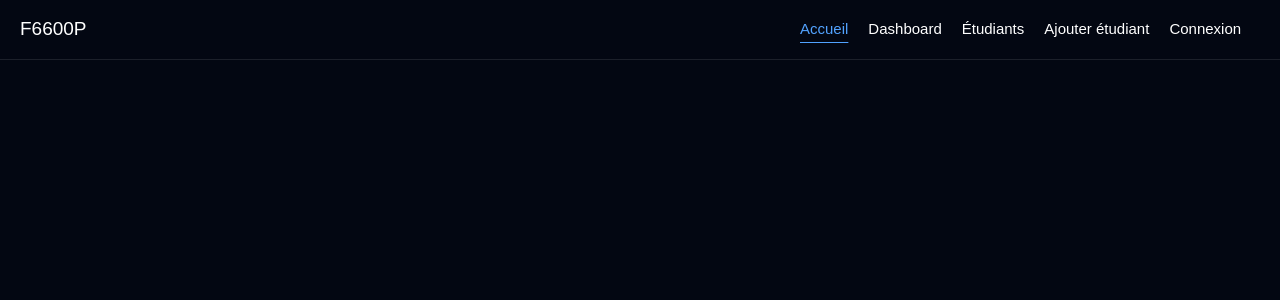
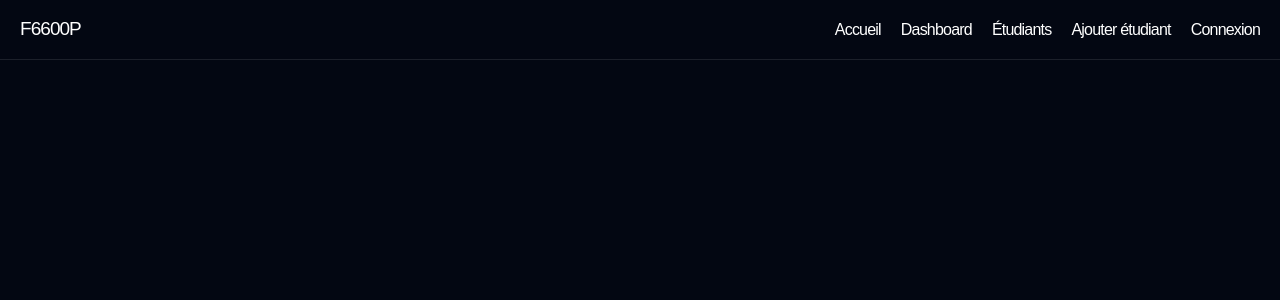
Before and after one commit to Zaami-Stack/Gestion-des-tudiants, a React (Vite) app: page / in a window 1280 px wide. Shown: the top 300 px of the page. Built offline with nearby package versions, Linux system fonts and the light colour scheme; a web font is replaced by a local one.

Commit message:
feat: update Header component styles and improve navigation link hover effects

```diff
--- a/src/components/Header.jsx
+++ b/src/components/Header.jsx
@@ -25,37 +25,31 @@ export default function Header() {
           <RiMenu3Line />
         </button>
 
-        <Link className="font-light flex items-center gap-2" to={"/"}>
+        <Link className="font-light flex items-center gap-2 tracking-tighter" to={"/"}>
           F6600P
         </Link>
       </div>
-      <nav className="right w-115    hidden md:flex">
-        <ul className="flex items-center gap-5 text-[15px] ">
+      <nav className="right  flex-1 justify-end hidden md:flex">
+        <ul className="flex items-center gap-5 text-[16px] tracking-tighter ">
           <li>
             <NavLink
-              className={({ isActive }) =>
-                isActive ? "text-blue-400 underline-offset-8 underline" : ""
-              }
-              to={"/"}
+                className="hover:text-gray-100/90"
+                to={"/"}
             >
               Accueil
             </NavLink>
           </li>
           <li>
             <NavLink
-              className={({ isActive }) =>
-                isActive ? "text-blue-400 underline-offset-8 underline" : ""
-              }
-              to={"/dashboard"}
+                className="hover:text-gray-100/90"
+                to={"/dashboard"}
             >
               Dashboard
             </NavLink>
           </li>
           <li>
             <NavLink
-              className={({ isActive }) =>
-                isActive ? "text-blue-400 underline-offset-8 underline" : ""
-              }
+              className="hover:text-gray-100/90"
               to={"/students"}
             >
               Étudiants
@@ -63,9 +57,7 @@ export default function Header() {
           </li>
           <li>
             <NavLink
-              className={({ isActive }) =>
-                isActive ? "text-blue-400 underline-offset-8 underline" : ""
-              }
+              className="hover:text-gray-100/90"
               to={"/students/add"}
             >
               Ajouter étudiant
@@ -73,10 +65,8 @@ export default function Header() {
           </li>
           <li>
             <NavLink
-              className={({ isActive }) =>
-                isActive ? "text-blue-400 underline-offset-8 underline" : ""
-              }
-              to={"/login"}
+                className="hover:text-gray-100/90"
+                to={"/login"}
             >
               Connexion
             </NavLink>
--- a/src/pages/HomePage.jsx
+++ b/src/pages/HomePage.jsx
@@ -2,6 +2,7 @@ import Header from "../components/Header"
 export function HomePage () {
     return (
         <>
+            <title>Accueil</title>
             <Header/>
         </>
     )
```
